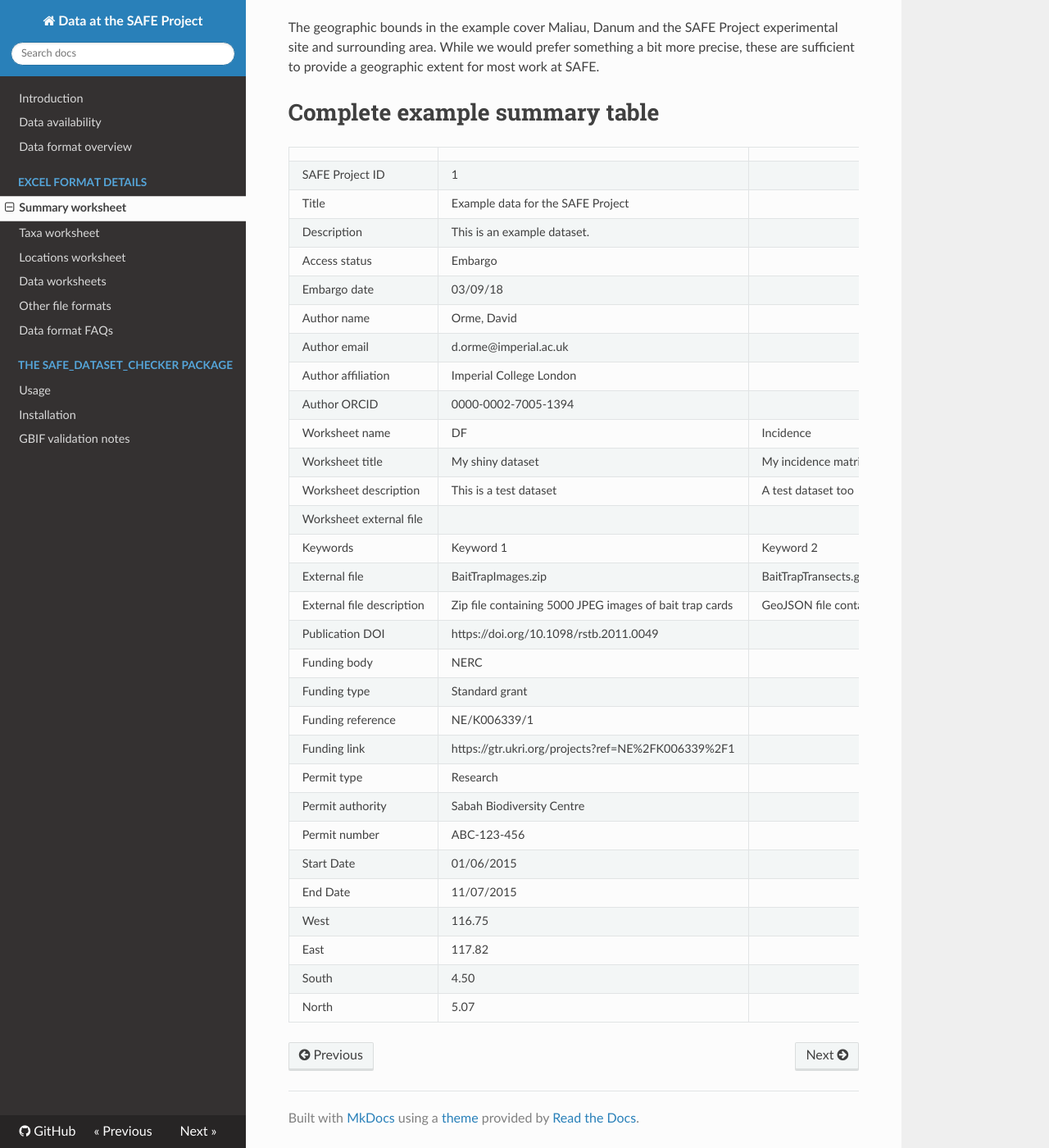
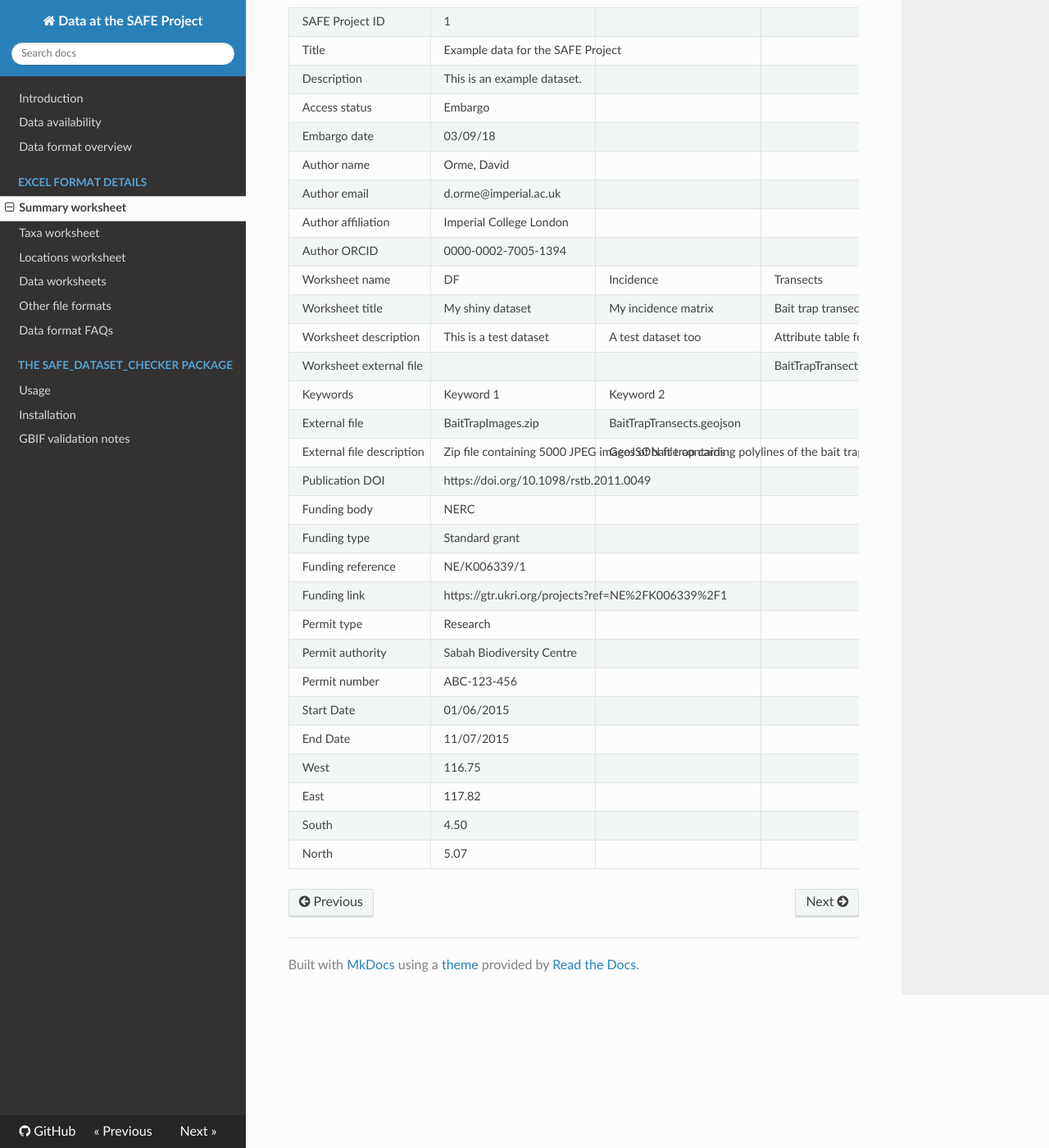
Before and after one commit to ImperialCollegeLondon/safedata_validator, an MkDocs documentation site: the page built from docs/data_format/summary.md, in a window 1280 px wide and 1400 px high, scrolled down 5867 px. Shown: the whole window at 82% size. Built offline with MkDocs 1.6.1, drawn with Linux system fonts in a browser that asks for light colours; nearby versions of some CDN libraries; some of the changed lines change nothing that is shown.

Commit message:
Inline css styling for docs/data-format/summary.md

```diff
--- a/docs/data_format/summary.md
+++ b/docs/data_format/summary.md
@@ -1,3 +1,28 @@
+
+<style>
+/* removing table headers and fixing cell widths so everything lines up. */
+thead {
+  display: none;
+}
+
+table {
+  table-layout: fixed;
+}
+
+tbody tr td {
+  width: 14em;
+  min-width: 14em;
+  max-width: 14em;
+}
+
+tbody tr td:first-child {
+  width: 12em;
+  min-width: 12em;
+  max-width: 12em;
+}
+
+</style>
+
 # The Summary worksheet
 
 This worksheet contains a simple set of rows describing the dataset and identifying the
```
